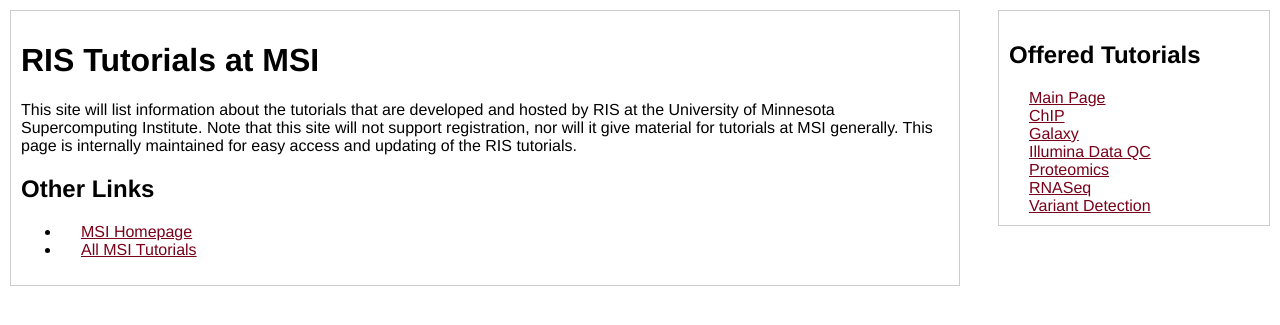
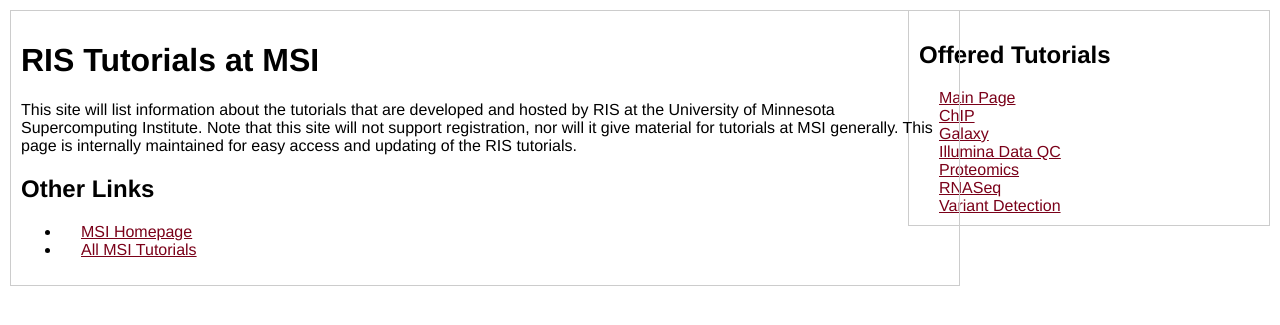
Before and after one commit to msi-ris/Tutorials, a Jekyll site: the page built from index.html, in a window 1280 px wide. Shown: the top 325 px of the page. Built offline with Jekyll 4.4.1, drawn with Linux system fonts in a browser that asks for light colours.

Commit message:
update css

```diff
--- a/css/main.css
+++ b/css/main.css
@@ -32,7 +32,7 @@ body {
     top:0px;
     right:0px;
     padding:10px;
-    width:250px;
+    width:340px;
     border:1px solid #ccc;
 }
 
```
